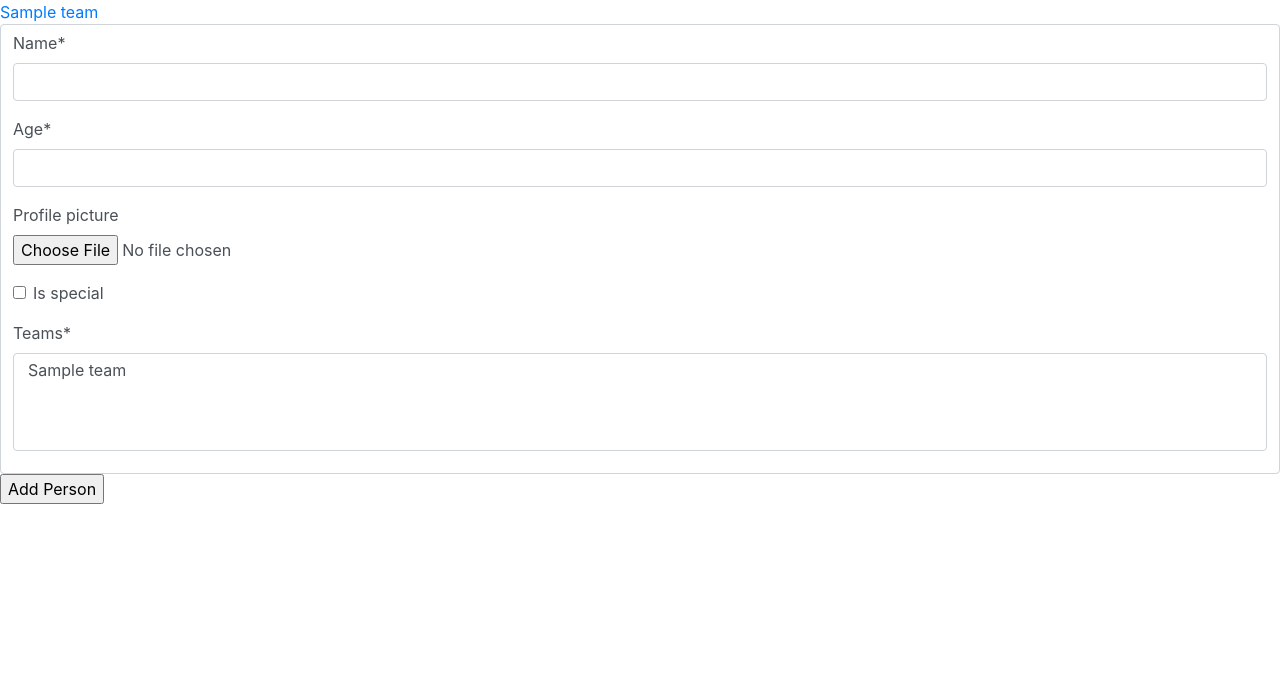
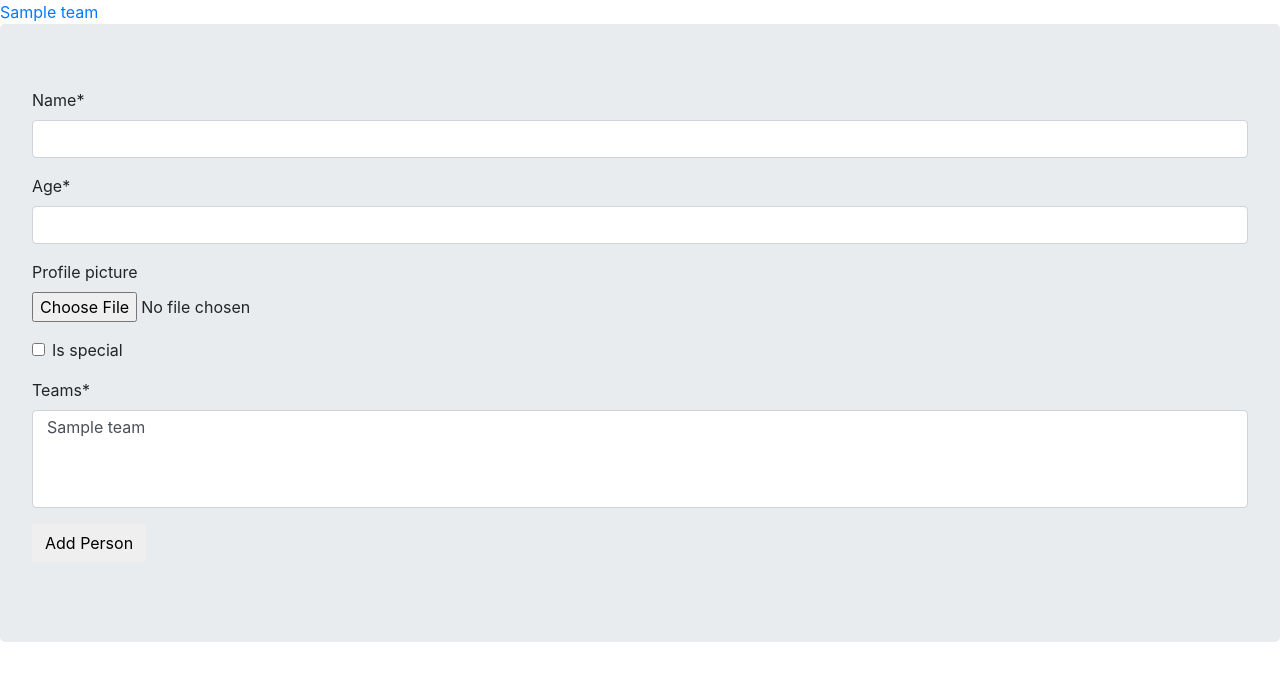
Before and after one commit to Octowl/NFBlog, a Django app: page /people/add_person/ in a window 1280 px wide. Shown: the top 681 px of the page. Run offline with Django 3.2, Linux system fonts and the light colour scheme; tables that the repository leaves empty hold one stand-in row (values such as "Sample post"); some libraries are stand-ins or nearby versions.

Commit message:
Put form in jumbotron

```diff
--- a/articles/templates/add_person.html
+++ b/articles/templates/add_person.html
@@ -2,11 +2,11 @@
 {% load crispy_forms_tags %}
 
 {% block stuff %}
-  <form action="{% url 'add_person' %}" method="POST">
-    {% csrf_token %}
-    <div class="form-control">
+  <div class="jumbotron">
+    <form action="{% url 'add_person' %}" method="POST">
+      {% csrf_token %}
       {{form|crispy}}
-    </div>
-    <input type="submit" name="" value="Add Person">
-  </form>
+      <input class="btn btn-default" type="submit" name="" value="Add Person">
+    </form>
+  </div>
 {% endblock %}
```
